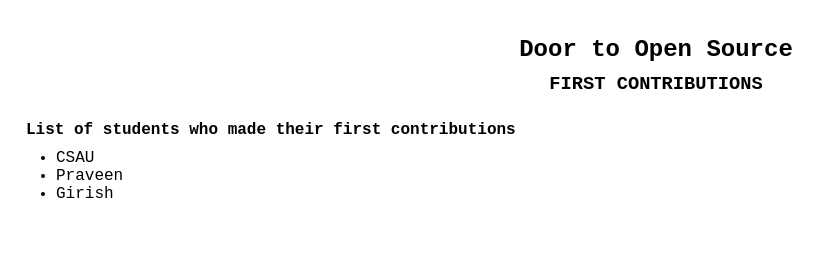
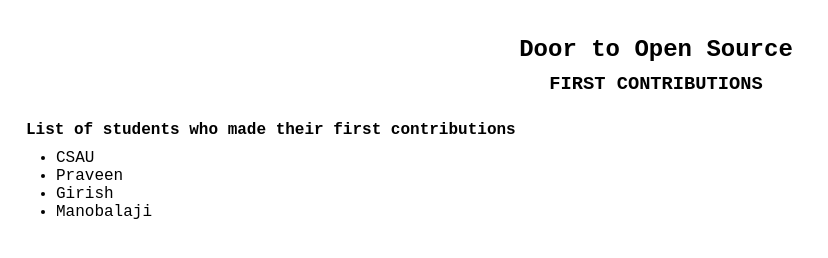
Before and after one commit to manobalaji518/CSAU-Door-To-Open-Source, a plain HTML site: page index.html in a window 1280 px wide. Shown: the whole page, without its empty margins (0-828 px from the left). Drawn offline with Linux system fonts and the light colour scheme.

Commit message:
Added my name

```diff
--- a/index.html
+++ b/index.html
@@ -18,7 +18,9 @@
             <li><a href="https://github.com/username">CSAU</a></li>
             <li><a href="https://github.com/username">Praveen</a></li>
             <li><a href="https://github.com/girish-07">Girish</a></li>
-        </ul>
+
+            <li><a href="https://github.com/manobalaji518">Manobalaji</a></li>
+	</ul>
     </div>
 </body>
 </html>
```
